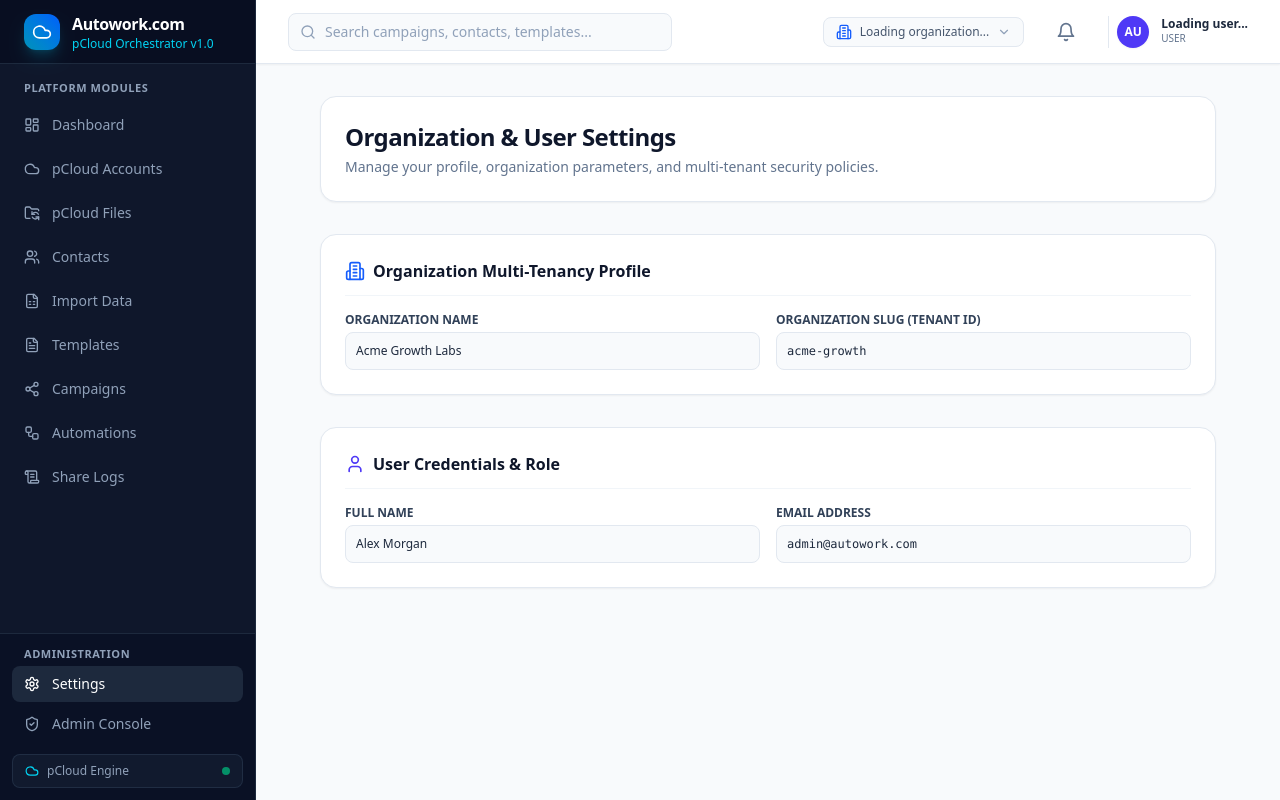
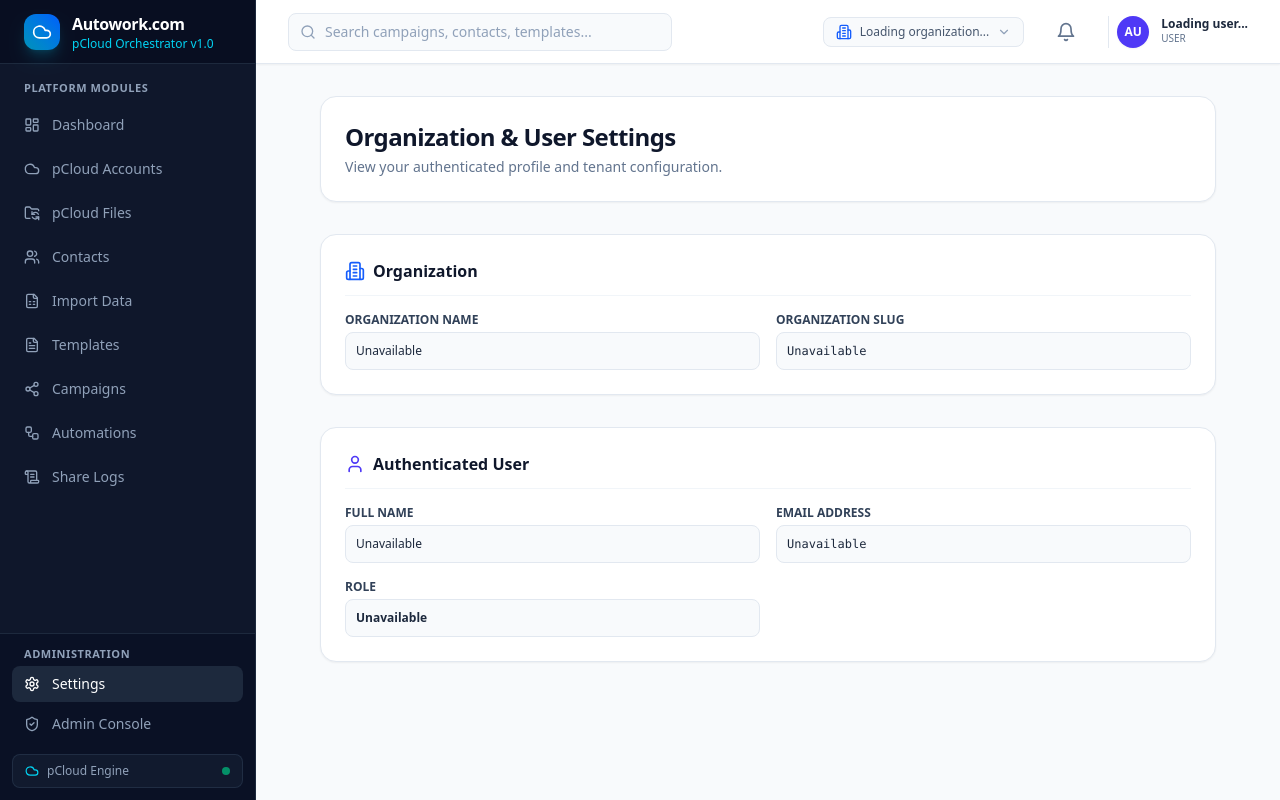
Before and after one commit to KAIRON92/AutoWork, a Next.js app in the folder frontend/: page /settings in a window 1280 px wide. Built offline with nearby package versions, Linux system fonts and the light colour scheme; no server answers.

Commit message:
fix(frontend): remove fake settings identity

```diff
--- a/frontend/src/app/settings/page.tsx
+++ b/frontend/src/app/settings/page.tsx
@@ -1,72 +1,82 @@
 "use client";
 
+import { useEffect, useState } from 'react';
 import { Shell } from '@/components/layout/shell';
-import { mockUser, mockOrganization } from '@/services/mockData';
-import { Settings, Shield, Building2, User, KeyRound } from 'lucide-react';
+import { authService } from '@/services/authService';
+import { apiClient } from '@/services/apiClient';
+import { Building2, User } from 'lucide-react';
+import { Organization, User as AppUser } from '@/types';
 
 export default function SettingsPage() {
+  const [user, setUser] = useState<AppUser | null>(null);
+  const [organization, setOrganization] = useState<Organization | null>(null);
+  const [loading, setLoading] = useState(true);
+
+  useEffect(() => {
+    let active = true;
+    Promise.all([
+      authService.getCurrentUser(),
+      apiClient.get('/v1/organizations/me'),
+    ])
+      .then(([session, orgResponse]) => {
+        if (!active) return;
+        setUser(session?.user || null);
+        setOrganization(orgResponse.data || session?.organization || null);
+      })
+      .finally(() => {
+        if (active) setLoading(false);
+      });
+    return () => {
+      active = false;
+    };
+  }, []);
+
+  if (loading) {
+    return <Shell><div className="max-w-4xl mx-auto"><div className="bg-white p-6 rounded-2xl border border-slate-200">Loading settings…</div></div></Shell>;
+  }
+
   return (
     <Shell>
       <div className="max-w-4xl mx-auto space-y-8">
         <div className="bg-white p-6 rounded-2xl border border-slate-200 shadow-xs">
           <h1 className="text-2xl font-bold text-slate-900 tracking-tight">Organization & User Settings</h1>
-          <p className="text-sm text-slate-500 mt-1">
-            Manage your profile, organization parameters, and multi-tenant security policies.
-          </p>
+          <p className="text-sm text-slate-500 mt-1">View your authenticated profile and tenant configuration.</p>
         </div>
 
-        {/* Organization Info */}
         <div className="bg-white p-6 rounded-2xl border border-slate-200 shadow-xs space-y-4">
           <div className="flex items-center gap-2 border-b border-slate-100 pb-3">
             <Building2 className="h-5 w-5 text-blue-600" />
-            <h2 className="text-base font-bold text-slate-900">Organization Multi-Tenancy Profile</h2>
+            <h2 className="text-base font-bold text-slate-900">Organization</h2>
           </div>
           <div className="grid grid-cols-2 gap-4 text-xs">
             <div>
               <label className="block font-semibold text-slate-700 uppercase mb-1">Organization Name</label>
-              <input
-                type="text"
-                readOnly
-                value={mockOrganization.name}
-                className="w-full bg-slate-50 border border-slate-200 rounded-lg p-2.5 font-medium text-slate-800"
-              />
+              <input type="text" readOnly value={organization?.name || 'Unavailable'} className="w-full bg-slate-50 border border-slate-200 rounded-lg p-2.5 font-medium text-slate-800" />
             </div>
             <div>
-              <label className="block font-semibold text-slate-700 uppercase mb-1">Organization Slug (Tenant ID)</label>
-              <input
-                type="text"
-                readOnly
-                value={mockOrganization.slug}
-                className="w-full bg-slate-50 border border-slate-200 rounded-lg p-2.5 font-mono text-slate-800"
-              />
+              <label className="block font-semibold text-slate-700 uppercase mb-1">Organization Slug</label>
+              <input type="text" readOnly value={organization?.slug || 'Unavailable'} className="w-full bg-slate-50 border border-slate-200 rounded-lg p-2.5 font-mono text-slate-800" />
             </div>
           </div>
         </div>
 
-        {/* User Profile */}
         <div className="bg-white p-6 rounded-2xl border border-slate-200 shadow-xs space-y-4">
           <div className="flex items-center gap-2 border-b border-slate-100 pb-3">
             <User className="h-5 w-5 text-indigo-600" />
-            <h2 className="text-base font-bold text-slate-900">User Credentials & Role</h2>
+            <h2 className="text-base font-bold text-slate-900">Authenticated User</h2>
           </div>
           <div className="grid grid-cols-2 gap-4 text-xs">
             <div>
               <label className="block font-semibold text-slate-700 uppercase mb-1">Full Name</label>
-              <input
-                type="text"
-                readOnly
-                value={`${mockUser.firstName} ${mockUser.lastName}`}
-                className="w-full bg-slate-50 border border-slate-200 rounded-lg p-2.5 font-medium text-slate-800"
-              />
+              <input type="text" readOnly value={user ? `${user.firstName} ${user.lastName}` : 'Unavailable'} className="w-full bg-slate-50 border border-slate-200 rounded-lg p-2.5 font-medium text-slate-800" />
             </div>
             <div>
               <label className="block font-semibold text-slate-700 uppercase mb-1">Email Address</label>
-              <input
-                type="text"
-                readOnly
-                value={mockUser.email}
-                className="w-full bg-slate-50 border border-slate-200 rounded-lg p-2.5 font-mono text-slate-800"
-              />
+              <input type="text" readOnly value={user?.email || 'Unavailable'} className="w-full bg-slate-50 border border-slate-200 rounded-lg p-2.5 font-mono text-slate-800" />
+            </div>
+            <div>
+              <label className="block font-semibold text-slate-700 uppercase mb-1">Role</label>
+              <input type="text" readOnly value={user?.role || 'Unavailable'} className="w-full bg-slate-50 border border-slate-200 rounded-lg p-2.5 font-semibold text-slate-800" />
             </div>
           </div>
         </div>
```
